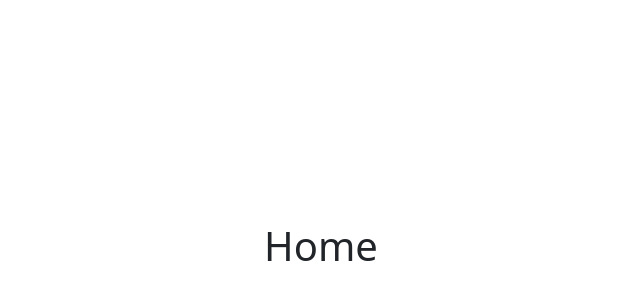
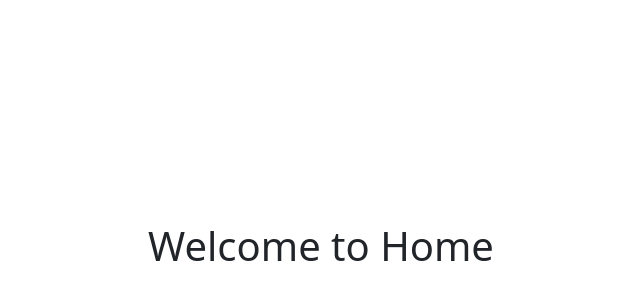
Before and after one commit to CS571-F25/PTM, a React (Vite) app: page / in a window 1280 px wide. Shown: the part 150-450 px from the top of the page, without its empty margins (319-959 px from the left). Built offline with nearby package versions, Linux system fonts and the light colour scheme.

Commit message:
second commit

```diff
--- a/src/components/Home.jsx
+++ b/src/components/Home.jsx
@@ -1,5 +1,5 @@
 export default function Home (props) {
     return <div>
-        <h1>Home</h1>
+        <h1>Welcome to Home</h1>
     </div>
 }
```
Also changed, not shown: 2 other files (tests, documents, lock files or other folders).
